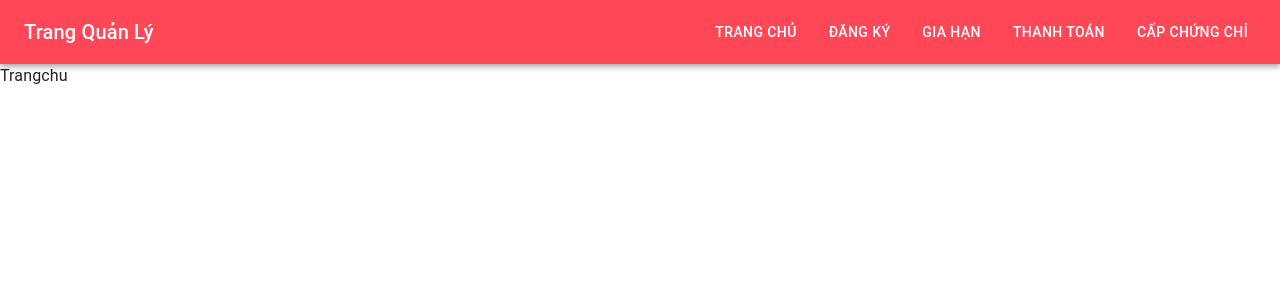
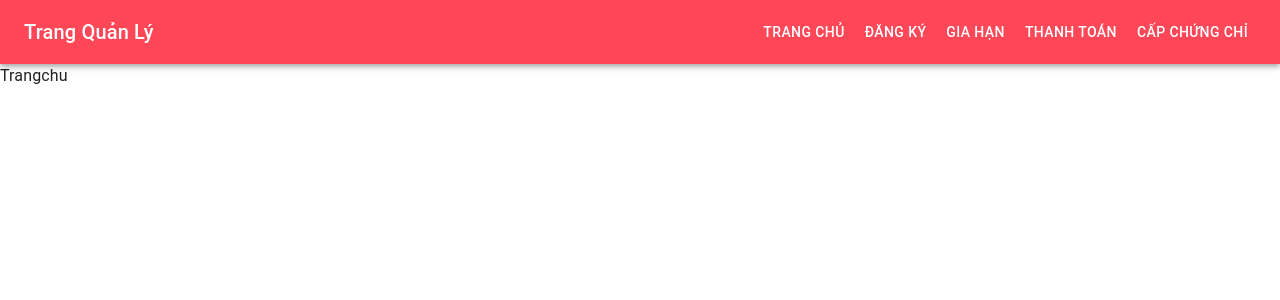
Before and after one commit to hmquan191/HCMUS-PTTK-Web, a React (Vite) app in the folder frontend/: page / in a window 1280 px wide. Shown: the top 300 px of the page. Built offline with nearby package versions, Linux system fonts and the light colour scheme.

Commit message:
test FE commit

```diff
--- a/frontend/src/components/Header/index.jsx
+++ b/frontend/src/components/Header/index.jsx
@@ -1,6 +1,9 @@
 import React from 'react';
 import { AppBar, Toolbar, Typography, Button, Box } from '@mui/material';
 import { Link } from 'react-router-dom';
+
+
+
 const Header = () => {
   return (
     <AppBar position="static">
@@ -9,7 +12,8 @@ const Header = () => {
           Trang Quản Lý
         </Typography>
 
-        <Box sx={{ display: 'flex', gap: 2 }}>
+
+        <Box sx={{ display: 'flex', gap: 0.5 }}>
           <Button color='inherit' component={Link} to="/">
             Trang Chủ
           </Button>
```
